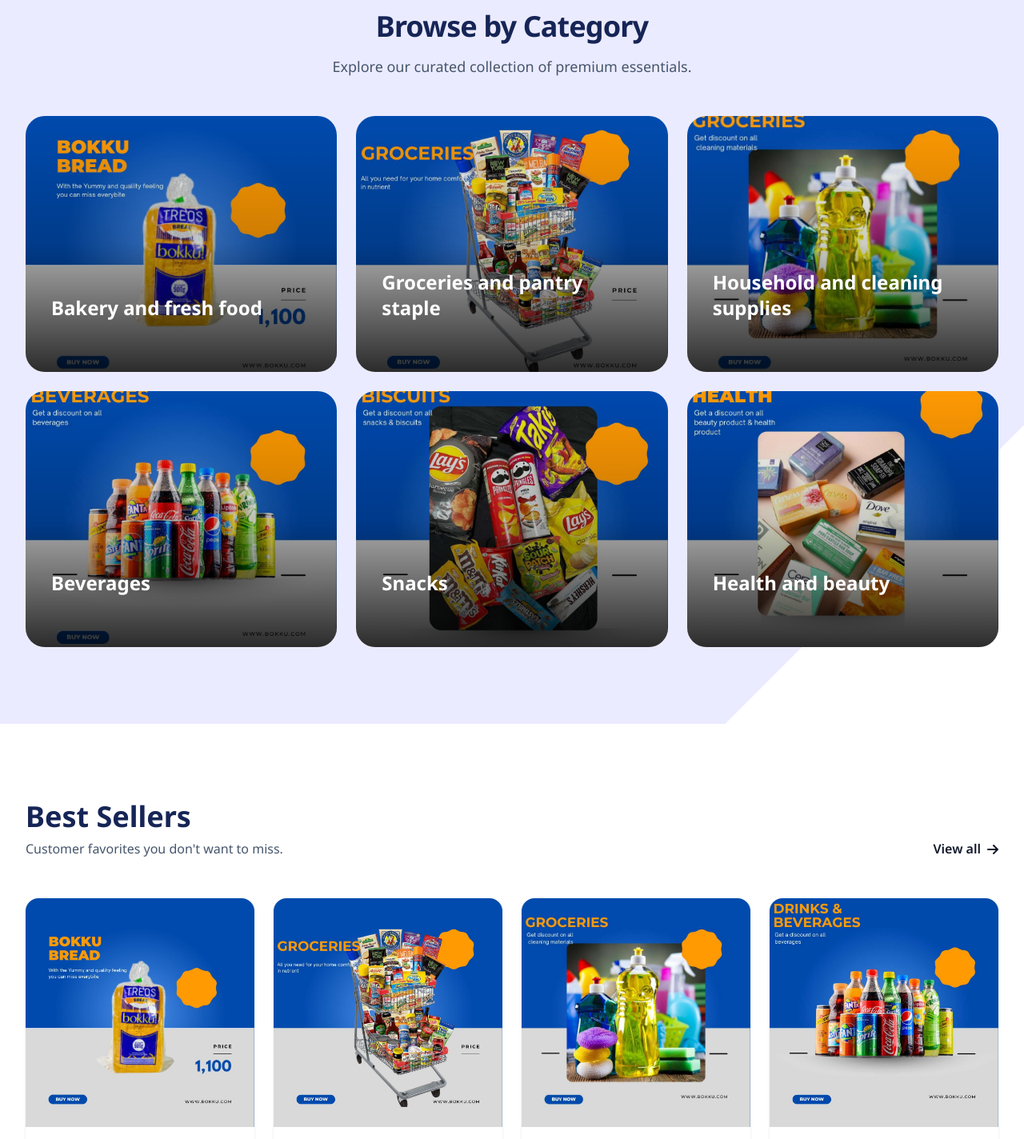
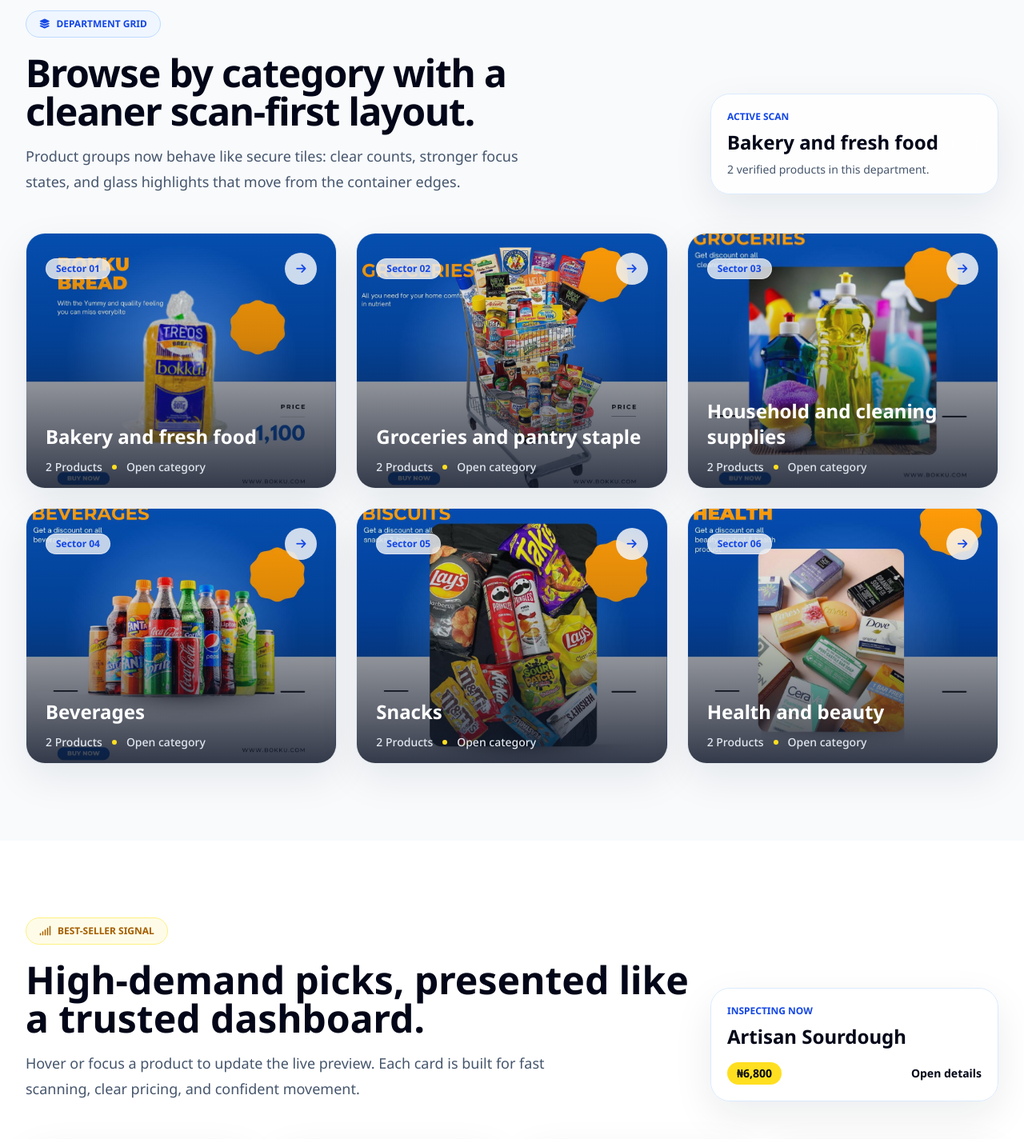
Before and after one commit to Wisdomkara/bokku, a React (Vite) app in the folder bokku/: page / in a window 1280 px wide. Shown: the part 700-2124 px from the top of the page at 80% size. Built offline with nearby package versions, Linux system fonts and the light colour scheme.

Commit message:
more on the design

```diff
--- a/bokku/src/components/home/CategoryGrid.tsx
+++ b/bokku/src/components/home/CategoryGrid.tsx
@@ -1,4 +1,5 @@
 import { Link } from "react-router-dom";
+import { useState } from "react";
 import { getCategoryImage } from "../../data/categoryImages";
 import { products } from "../../data/products";
 
@@ -9,6 +10,7 @@
 };
 
 const CategoryGrid = () => {
+  const [activeCategory, setActiveCategory] = useState<string | null>(null);
   const categories = products.reduce<CategoryInfo[]>((acc, product) => {
     const existing = acc.find((item) => item.name === product.category);
     if (existing) {
@@ -22,25 +24,55 @@
     }
     return acc;
   }, []);
+  const featuredCategory =
+    categories.find((category) => category.name === activeCategory) ??
+    categories[0];
 
   return (
-    <section id="categories" className="py-24 px-4 md:px-8">
+    <section
+      id="categories"
+      className="relative overflow-hidden bg-slate-50 px-4 py-24 text-slate-950 md:px-8"
+    >
       <div className="mx-auto max-w-7xl">
-        <div className="mb-12 text-center">
-          <h2 className="text-3xl font-bold tracking-tight text-blue-950 md:text-4xl font-display">
-            Browse by Category
-          </h2>
-          <p className="mt-4 text-lg text-slate-600 max-w-2xl mx-auto">
-            Explore our curated collection of premium essentials.
-          </p>
+        <div className="mb-12 grid gap-6 lg:grid-cols-[minmax(0,1fr)_360px] lg:items-end">
+          <div>
+            <span className="inline-flex items-center gap-2 rounded-full border border-blue-200 bg-blue-50 px-4 py-2 text-xs font-bold uppercase text-blue-700">
+              <i className="fa-solid fa-layer-group" aria-hidden="true" />
+              Department grid
+            </span>
+            <h2 className="mt-5 max-w-3xl text-3xl font-bold tracking-tight text-slate-950 md:text-5xl">
+              Browse by category with a cleaner scan-first layout.
+            </h2>
+            <p className="mt-4 max-w-2xl text-lg leading-8 text-slate-600">
+              Product groups now behave like secure tiles: clear counts,
+              stronger focus states, and glass highlights that move from the
+              container edges.
+            </p>
+          </div>
+          {featuredCategory && (
+            <div className="edge-glass rounded-[1.5rem] border border-blue-100 bg-white/80 p-5 shadow-[0_18px_50px_rgba(15,23,42,0.08)] backdrop-blur-2xl">
+              <p className="text-xs font-bold uppercase text-blue-700">
+                Active scan
+              </p>
+              <h3 className="mt-2 text-2xl font-bold text-slate-950">
+                {featuredCategory.name}
+              </h3>
+              <p className="mt-2 text-sm text-slate-600">
+                {featuredCategory.count} verified product
+                {featuredCategory.count === 1 ? "" : "s"} in this department.
+              </p>
+            </div>
+          )}
         </div>
 
         <div className="grid grid-cols-1 gap-6 sm:grid-cols-2 lg:grid-cols-3">
-          {categories.map((category) => (
+          {categories.map((category, index) => (
             <Link
               key={category.name}
               to={`/products?category=${encodeURIComponent(category.name)}`}
-              className="group relative flex h-80 flex-col overflow-hidden rounded-3xl bg-blue-50 transition-all hover:shadow-xl"
+              onMouseEnter={() => setActiveCategory(category.name)}
+              onFocus={() => setActiveCategory(category.name)}
+              className="edge-glass group relative flex h-80 flex-col overflow-hidden rounded-[1.5rem] border border-slate-200 bg-white shadow-[0_18px_50px_rgba(15,23,42,0.08)] transition-all duration-300 hover:-translate-y-1 hover:border-yellow-300/70 hover:shadow-[0_24px_70px_rgba(15,23,42,0.14)] focus:outline-none focus:ring-4 focus:ring-yellow-300/25"
             >
               <div className="absolute inset-0">
                 <img
@@ -48,17 +80,24 @@
                   alt={category.name}
                   className="h-full w-full object-cover transition-transform duration-700 ease-out group-hover:scale-110"
                 />
-                <div className="absolute inset-0 bg-gradient-to-t from-black/80 via-black/20 to-transparent transition-opacity duration-300 group-hover:from-black/90" />
+                <div className="absolute inset-0 bg-[linear-gradient(180deg,rgba(255,255,255,0.02)_0%,rgba(15,23,42,0.18)_42%,rgba(15,23,42,0.82)_100%)] transition-opacity duration-300 group-hover:opacity-95" />
               </div>
 
-              <div className="relative mt-auto p-8 text-white translate-y-2 transition-transform duration-300 group-hover:translate-y-0">
-                <h3 className="text-2xl font-bold font-display">{category.name}</h3>
-                <div className="mt-2 flex items-center justify-between opacity-0 transition-opacity duration-300 group-hover:opacity-100">
-                  <span className="text-sm font-medium text-white/90">
-                    {category.count} Products
+              <div className="relative z-10 flex h-full flex-col justify-between p-6 text-white">
+                <div className="flex items-center justify-between">
+                  <span className="rounded-full border border-white/40 bg-white/75 px-3 py-1 text-xs font-bold text-blue-700 backdrop-blur-lg">
+                    Sector 0{index + 1}
                   </span>
-                  <div className="flex h-8 w-8 items-center justify-center rounded-full bg-white text-blue-950">
-                    <i className="fa-solid fa-arrow-right text-xs" />
+                  <span className="flex h-10 w-10 items-center justify-center rounded-full bg-white/80 text-blue-700 backdrop-blur-lg transition group-hover:bg-yellow-300 group-hover:text-slate-950">
+                    <i className="fa-solid fa-arrow-right text-sm" aria-hidden="true" />
+                  </span>
+                </div>
+                <div className="translate-y-2 transition-transform duration-300 group-hover:translate-y-0">
+                  <h3 className="text-2xl font-bold">{category.name}</h3>
+                  <div className="mt-3 flex items-center gap-3 text-sm font-medium text-slate-200">
+                    <span>{category.count} Products</span>
+                    <span className="h-1.5 w-1.5 rounded-full bg-yellow-300" />
+                    <span>Open category</span>
                   </div>
                 </div>
               </div>
--- a/bokku/src/components/home/TopSellingProducts.tsx
+++ b/bokku/src/components/home/TopSellingProducts.tsx
@@ -10,25 +10,52 @@
   const [discountEmail, setDiscountEmail] = useState("");
   const [discountError, setDiscountError] = useState<string | null>(null);
   const [isDiscountSubmitting, setIsDiscountSubmitting] = useState(false);
+  const [highlightedSlug, setHighlightedSlug] = useState(
+    topSelling[0]?.slug ?? "",
+  );
+
+  const highlightedProduct =
+    topSelling.find((product) => product.slug === highlightedSlug) ??
+    topSelling[0];
 
   return (
-    <section className="py-24 px-4 md:px-8 bg-white">
+    <section className="relative overflow-hidden bg-white px-4 py-24 text-slate-950 md:px-8">
       <div className="mx-auto max-w-7xl">
-        <div className="mb-12 flex flex-col md:flex-row items-end justify-between gap-4">
+        <div className="mb-12 grid gap-6 lg:grid-cols-[minmax(0,1fr)_360px] lg:items-end">
           <div>
-            <h2 className="text-3xl font-bold text-blue-950 md:text-4xl font-display">
-              Best Sellers
+            <span className="inline-flex items-center gap-2 rounded-full border border-yellow-200 bg-yellow-50 px-4 py-2 text-xs font-bold uppercase text-yellow-700">
+              <i className="fa-solid fa-signal" aria-hidden="true" />
+              Best-seller signal
+            </span>
+            <h2 className="mt-5 text-3xl font-bold text-slate-950 md:text-5xl">
+              High-demand picks, presented like a trusted dashboard.
             </h2>
-            <p className="mt-2 text-slate-600">
-              Customer favorites you don't want to miss.
+            <p className="mt-4 max-w-2xl text-lg leading-8 text-slate-600">
+              Hover or focus a product to update the live preview. Each card is
+              built for fast scanning, clear pricing, and confident movement.
             </p>
           </div>
-          <Link
-            to="/products?topSelling=true"
-            className="group flex items-center gap-2 font-semibold text-primary transition hover:text-primary-dark"
-          >
-            View all <i className="fa-solid fa-arrow-right transition-transform group-hover:translate-x-1" />
-          </Link>
+          {highlightedProduct && (
+            <div className="edge-glass rounded-[1.5rem] border border-blue-100 bg-white/80 p-5 shadow-[0_18px_50px_rgba(15,23,42,0.08)] backdrop-blur-2xl">
+              <p className="text-xs font-bold uppercase text-blue-700">
+                Inspecting now
+              </p>
+              <h3 className="mt-2 text-2xl font-bold text-slate-950">
+                {highlightedProduct.name}
+              </h3>
+              <div className="mt-4 flex items-center justify-between gap-4">
+                <span className="rounded-full bg-yellow-300 px-3 py-1 text-sm font-bold text-slate-950">
+                  {highlightedProduct.price}
+                </span>
+                <Link
+                  to={`/products/${highlightedProduct.slug}`}
+                  className="text-sm font-bold text-blue-700 transition hover:text-blue-900 focus:outline-none focus:ring-4 focus:ring-blue-300/25"
+                >
+                  Open details
+                </Link>
+              </div>
+            </div>
+          )}
         </div>
 
         <div className="grid grid-cols-1 gap-6 sm:grid-cols-2 lg:grid-cols-4">
@@ -36,7 +63,9 @@
             <Link
               key={product.slug}
               to={`/products/${product.slug}`}
-              className="group relative flex flex-col overflow-hidden rounded-2xl bg-white shadow-sm transition-all hover:-translate-y-1 hover:shadow-xl"
+              onMouseEnter={() => setHighlightedSlug(product.slug)}
+              onFocus={() => setHighlightedSlug(product.slug)}
+              className="edge-glass group relative flex min-h-[390px] flex-col overflow-hidden rounded-[1.35rem] border border-slate-200 bg-white shadow-[0_18px_50px_rgba(15,23,42,0.08)] transition-all duration-300 hover:-translate-y-1 hover:border-blue-300 hover:shadow-[0_24px_70px_rgba(15,23,42,0.14)] focus:outline-none focus:ring-4 focus:ring-blue-300/25"
             >
               <div className="aspect-square w-full overflow-hidden bg-blue-50">
                 <img
@@ -47,18 +76,21 @@
               </div>
 
               <div className="flex flex-1 flex-col p-5">
-                <p className="text-xs font-medium text-slate-500 uppercase tracking-wider">
+                <p className="text-xs font-bold uppercase text-blue-700">
                   {product.category}
                 </p>
-                <h3 className="mt-1 text-lg font-bold text-blue-950 line-clamp-1">
+                <h3 className="mt-2 text-lg font-bold text-slate-950">
                   {product.name}
                 </h3>
-                <div className="mt-auto pt-4 flex items-center justify-between">
-                  <span className="text-xl font-bold text-blue-950">
+                <p className="mt-3 line-clamp-2 text-sm leading-6 text-slate-600">
+                  {product.description}
+                </p>
+                <div className="mt-auto flex items-center justify-between pt-5">
+                  <span className="text-xl font-bold text-slate-950">
                     {product.price}
                   </span>
-                  <span className="flex h-10 w-10 items-center justify-center rounded-full bg-blue-50 text-blue-950 transition group-hover:bg-primary group-hover:text-white">
-                    <i className="fa-solid fa-arrow-right text-sm" />
+                  <span className="flex h-11 w-11 items-center justify-center rounded-full bg-blue-50 text-blue-700 transition group-hover:bg-yellow-300 group-hover:text-slate-950">
+                    <i className="fa-solid fa-arrow-right" aria-hidden="true" />
                   </span>
                 </div>
               </div>
@@ -66,18 +98,22 @@
           ))}
         </div>
 
-        <div className="mt-12 rounded-3xl border border-blue-100 bg-blue-50 px-6 py-8 md:px-10">
-          <div className="flex flex-col gap-6 md:flex-row md:items-center md:justify-between">
+        <div className="edge-glass mt-12 rounded-[1.5rem] border border-blue-100 bg-blue-50/80 px-6 py-8 shadow-[0_18px_50px_rgba(15,23,42,0.08)] backdrop-blur-2xl md:px-10">
+          <div className="flex flex-col gap-6 lg:flex-row lg:items-end lg:justify-between">
             <div>
-              <h3 className="text-2xl font-bold text-blue-950">
+              <span className="inline-flex items-center gap-2 text-xs font-bold uppercase text-blue-700">
+                <i className="fa-solid fa-lock" aria-hidden="true" />
+                Secured alerts
+              </span>
+              <h3 className="mt-3 text-2xl font-bold text-slate-950">
                 Get discount alerts
               </h3>
-              <p className="mt-2 text-slate-600">
+              <p className="mt-2 max-w-xl text-slate-600">
                 Drop your name and email to receive best-seller discount updates.
               </p>
             </div>
             <form
-              className="flex w-full flex-col gap-3 md:w-auto md:flex-row"
+              className="grid w-full gap-3 lg:w-auto lg:grid-cols-[180px_240px_auto]"
               onSubmit={async (event) => {
                 event.preventDefault();
                 setDiscountError(null);
@@ -92,25 +128,35 @@
                   setDiscountEmail("");
                 } catch (error) {
                   setDiscountError(
-                    error instanceof Error ? error.message : "Unable to subscribe."
+                    error instanceof Error
+                      ? error.message
+                      : "Unable to subscribe.",
                   );
                 } finally {
                   setIsDiscountSubmitting(false);
                 }
               }}
             >
+              <label className="sr-only" htmlFor="discount-name">
+                Your name
+              </label>
               <input
+                id="discount-name"
                 type="text"
                 placeholder="Your name"
-                className="w-full rounded-xl border border-blue-200 bg-white px-4 py-3 text-sm focus:border-blue-600 focus:outline-none focus:ring-4 focus:ring-blue-600/10 md:w-56"
+                className="min-h-12 w-full rounded-xl border border-blue-100 bg-white px-4 py-3 text-sm text-slate-950 placeholder:text-slate-500 focus:border-blue-600 focus:outline-none focus:ring-4 focus:ring-blue-600/10"
                 required
                 value={discountName}
                 onChange={(event) => setDiscountName(event.target.value)}
               />
+              <label className="sr-only" htmlFor="discount-email">
+                Your email
+              </label>
               <input
+                id="discount-email"
                 type="email"
                 placeholder="Your email"
-                className="w-full rounded-xl border border-blue-200 bg-white px-4 py-3 text-sm focus:border-blue-600 focus:outline-none focus:ring-4 focus:ring-blue-600/10 md:w-64"
+                className="min-h-12 w-full rounded-xl border border-blue-100 bg-white px-4 py-3 text-sm text-slate-950 placeholder:text-slate-500 focus:border-blue-600 focus:outline-none focus:ring-4 focus:ring-blue-600/10"
                 required
                 value={discountEmail}
                 onChange={(event) => setDiscountEmail(event.target.value)}
@@ -118,12 +164,15 @@
               <button
                 type="submit"
                 disabled={isDiscountSubmitting}
-                className="rounded-xl bg-blue-600 px-6 py-3 text-sm font-bold text-white shadow-lg shadow-blue-600/20 transition hover:bg-blue-700 disabled:cursor-not-allowed disabled:opacity-70"
+                className="min-h-12 rounded-xl bg-blue-600 px-6 py-3 text-sm font-bold text-white shadow-[0_16px_36px_rgba(37,99,235,0.2)] transition hover:-translate-y-0.5 hover:bg-blue-700 disabled:cursor-not-allowed disabled:opacity-60"
               >
                 {isDiscountSubmitting ? "Submitting..." : "Subscribe"}
               </button>
               {discountError && (
-                <p className="rounded-lg bg-red-50 px-3 py-2 text-xs font-semibold text-red-700 md:ml-2">
+                <p
+                  className="rounded-lg border border-red-200 bg-red-50 px-3 py-2 text-xs font-semibold text-red-700 lg:col-span-3"
+                  role="alert"
+                >
                   {discountError}
                 </p>
               )}
--- a/bokku/src/index.css
+++ b/bokku/src/index.css
@@ -71,6 +71,66 @@
   -webkit-font-smoothing: antialiased;
 }
 
+.home-modern-shell {
+  background:
+    linear-gradient(145deg, rgba(5, 8, 22, 0.96) 0%, rgba(7, 17, 31, 0.98) 48%, rgba(9, 14, 31, 1) 100%),
+    linear-gradient(90deg, rgba(0, 0, 255, 0.18), rgba(234, 179, 8, 0.12));
+}
+
+.edge-glass {
+  position: relative;
+  isolation: isolate;
+}
+
+.edge-glass::before {
+  content: "";
+  position: absolute;
+  inset: -2px;
+  z-index: 4;
+  pointer-events: none;
+  border-radius: inherit;
+  background: linear-gradient(
+    112deg,
+    transparent 0%,
+    transparent 34%,
+    rgba(255, 255, 255, 0.08) 42%,
+    rgba(255, 255, 255, 0.34) 48%,
+    rgba(255, 255, 255, 0.08) 54%,
+    transparent 64%,
+    transparent 100%
+  );
+  opacity: 0;
+  transform: translateX(-120%);
+  transition:
+    opacity 220ms ease,
+    transform 680ms cubic-bezier(0.22, 1, 0.36, 1);
+}
+
+.edge-glass:hover::before,
+.edge-glass:focus-within::before {
+  opacity: 1;
+  transform: translateX(120%);
+}
+
+.edge-glass-y::before {
+  background: linear-gradient(
+    180deg,
+    transparent 0%,
+    transparent 34%,
+    rgba(255, 255, 255, 0.08) 42%,
+    rgba(255, 255, 255, 0.3) 48%,
+    rgba(255, 255, 255, 0.08) 54%,
+    transparent 64%,
+    transparent 100%
+  );
+  transform: translateY(-120%);
+}
+
+.edge-glass-y:hover::before,
+.edge-glass-y:focus-within::before {
+  transform: translateY(120%);
+}
+
 a {
   text-decoration: none;
   color: inherit;
@@ -2536,6 +2596,10 @@
   .top-selling__card {
     animation: none;
   }
+
+  .edge-glass::before {
+    transition: none;
+  }
 }
 
 @keyframes hero-blob {
--- a/bokku/src/pages/HomePage.tsx
+++ b/bokku/src/pages/HomePage.tsx
@@ -11,7 +11,7 @@
   useGsapReveal(pageRef);
 
   return (
-    <div ref={pageRef} className="pb-12">
+    <div ref={pageRef} className="overflow-hidden bg-slate-50">
       <HomeHero />
       <CategoryGrid />
       <TopSellingProducts />
```
Also changed, not shown: bokku/src/components/Navbar.tsx (+0 -22 lines), bokku/src/components/home/ExploreBokku.tsx (+56 -19 lines).
